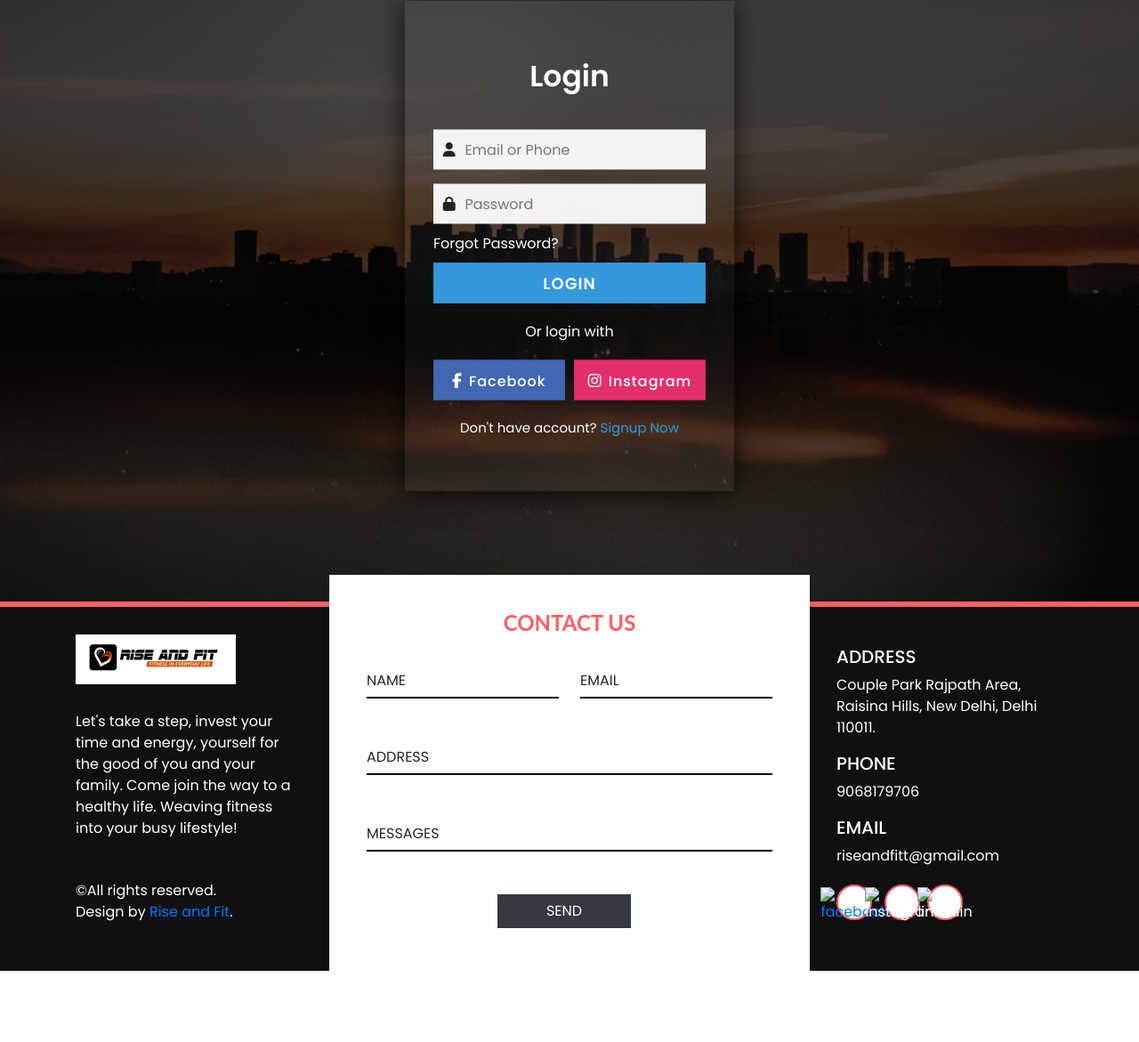
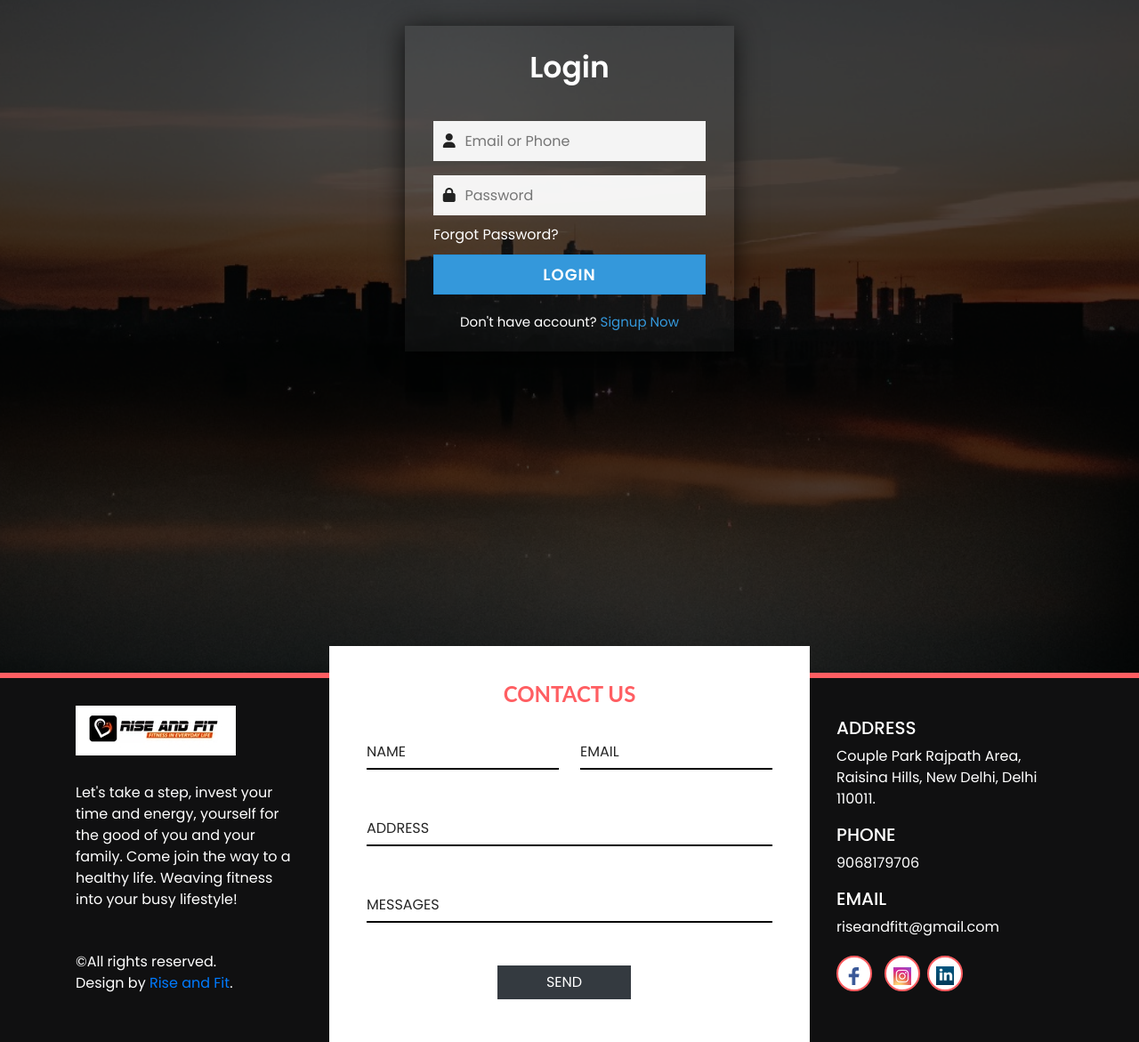
Before and after one commit to Mr-man7352/loginPage, a plain HTML site: page layout.html in a window 1280 px wide. Shown: the part 124-1295 px from the top of the page at 89% size. Before the commit the page ends 1215 px from the top, so only its background shows below. Drawn offline with nearby package versions, Linux system fonts and the light colour scheme.

Commit message:
made the login page

```diff
--- a/css/form.css
+++ b/css/form.css
@@ -9,7 +9,7 @@
 
 .bg-img {
   background: url(../image/background.jpg);
-  height: 100vh;
+  height: 110vh;
   background-size: cover;
   background-position: center;
 }
@@ -18,17 +18,17 @@
   content: "";
   top: 0;
   left: 0;
-  height: 100%;
+  height: 110%;
   width: 100%;
   background: rgba(0, 0, 0, 0.7);
 }
 .content {
   position: absolute;
-  top: 50%;
+  top: 336px;
   left: 50%;
-  z-index: 999;
+  z-index: 99;
   text-align: center;
-  padding: 60px 32px;
+  padding: 22px 32px;
   width: 370px;
   transform: translate(-50%, -50%);
   background: rgba(255, 255, 255, 0.04);
@@ -73,7 +73,7 @@
   display: none;
   cursor: pointer;
 }
-.pass-key:valid ~ .show {
+.pass-key:valid ~ .formShow {
   display: block;
 }
 .pass {
@@ -142,6 +142,7 @@ i span {
 }
 
 .signup {
+  margin-top: 20px;
   font-size: 15px;
   color: white;
 }
@@ -152,3 +153,11 @@ i span {
 .signup a:hover {
   text-decoration: underline;
 }
+
+
+@media(max-width:666px){
+  .bg-img {
+    height: 77vh;
+  }
+
+}
--- a/js/form.js
+++ b/js/form.js
@@ -1,6 +1,6 @@
 
 const pass_field = document.querySelector(".pass-key");
-const showBtn = document.querySelector(".show");
+const showBtn = document.querySelector(".formShow");
 showBtn.addEventListener("click", function () {
   if (pass_field.type === "password") {
     pass_field.type = "text";
--- a/layout.html
+++ b/layout.html
@@ -69,15 +69,7 @@
                     <input type="submit" value="LOGIN">
                 </div>
             </form>
-            <div class="login">Or login with</div>
-            <div class="links">
-                <div class="facebook">
-                    <i class="fab fa-facebook-f"><span>Facebook</span></i>
-                </div>
-                <div class="instagram">
-                    <i class="fab fa-instagram"><span>Instagram</span></i>
-                </div>
-            </div>
+
             <div class="signup">Don't have account?
                 <a href="#">Signup Now</a>
             </div>
@@ -145,14 +137,14 @@
                     <p>riseandfitt@gmail.com</p>
                     <div class="social-links">
                         <ul class="sci">
-                            <li><a href="https://www.facebook.com/Riseandfit"><img src="./home/image/facebook.png"
+                            <li><a href="https://www.facebook.com/Riseandfit"><img src="./image/facebook.png"
                                         alt="facebook"></a>
                             </li>
                             <li><a href="https://www.instagram.com/riseandfitt/"
-                                    class="btn btn-secondary mr-1 ml-1 mb-2"><img src="./home/image/instalogo.png"
+                                    class="btn btn-secondary mr-1 ml-1 mb-2"><img src="./image/instalogo.png"
                                         alt="Instagram" /></a></li>
                             <li><a href="https://www.linkedin.com/company/riseandfit"
-                                    class="btn btn-secondary mr-1 ml-1 mb-2"><img src="./home/image/linkedinlogo.png"
+                                    class="btn btn-secondary mr-1 ml-1 mb-2"><img src="./image/linkedinlogo.png"
                                         alt="linkedin" /></a></li>
                         </ul>
                     </div>
@@ -172,6 +164,8 @@
 <!-- Navigation Bar Javascript -->
 <script src="./js/nav.js"></script>
 
+<script src="./js/form.js"></script>
+
 <!-- Pop up Animation Javascript -->
 
 <!--Scroll to Top Script-->
```
Also changed, not shown: image/facebook.png (added), image/instalogo.png (added), image/linkedinlogo.png (added).
